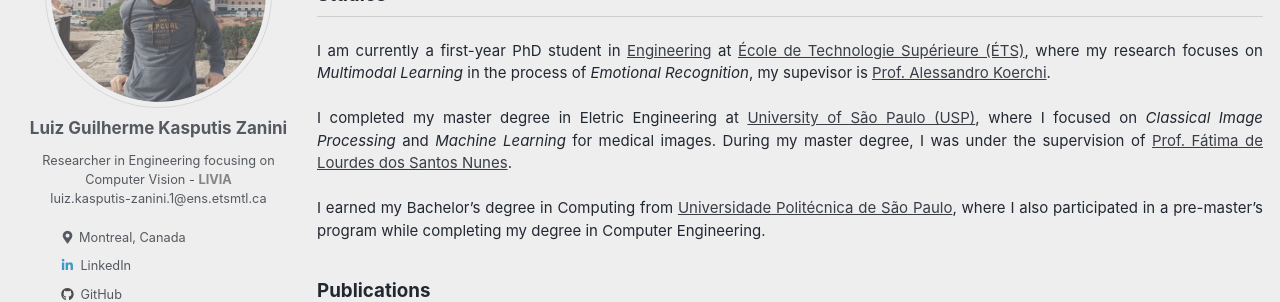
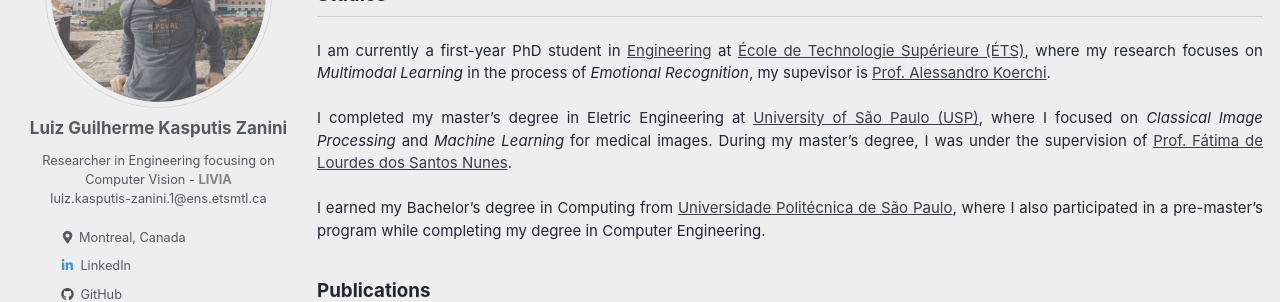
Before and after one commit to LGKZanini/LGKZanini.github.io, a Jekyll site: the page built from index.md, in a window 1280 px wide and 900 px high. Shown: the part 212-514 px from the top of the window. Built offline with Jekyll 4.4.1, drawn with Linux system fonts in a browser that asks for light colours; cached includes are drawn as plain includes.

Commit message:
Update site

```diff
--- a/index.md
+++ b/index.md
@@ -72,7 +72,7 @@
 <div class="justify-text">
   <p>I am currently a first-year PhD student in <a href="https://www.etsmtl.ca/">Engineering</a> at <a href="https://www.etsmtl.ca/">École de Technologie Supérieure (ÉTS)</a>, where my research focuses on <em>Multimodal Learning</em> in the process of <em>Emotional Recognition</em>, my supevisor is <a href="https://liviamtl.ca/pages/regular-members/koerich-1/">Prof. Alessandro Koerchi</a>.</p>
 
-  <p>I completed my master degree in Eletric Engineering at <a href="https://www5.usp.br/">University of São Paulo (USP)</a>, where I focused on <em>Classical Image Processing</em> and <em>Machine Learning</em> for medical images. During my master degree, I was under the supervision of <a href="https://bv.fapesp.br/en/pesquisador/87823/fatima-de-lourdes-dos-santos-nunes-marques/">Prof. Fátima de Lourdes dos Santos Nunes</a>.</p>
+  <p>I completed my master’s degree in Eletric Engineering at <a href="https://www5.usp.br/">University of São Paulo (USP)</a>, where I focused on <em>Classical Image Processing</em> and <em>Machine Learning</em> for medical images. During my master’s degree, I was under the supervision of <a href="https://bv.fapesp.br/en/pesquisador/87823/fatima-de-lourdes-dos-santos-nunes-marques/">Prof. Fátima de Lourdes dos Santos Nunes</a>.</p>
 
   <p>I earned my Bachelor's degree in Computing from <a href="https://www.politecnica.usp.br/">Universidade Politécnica de São Paulo</a>, where I also participated in a pre-master's program while completing my degree in Computer Engineering.</p>
 </div>
```
